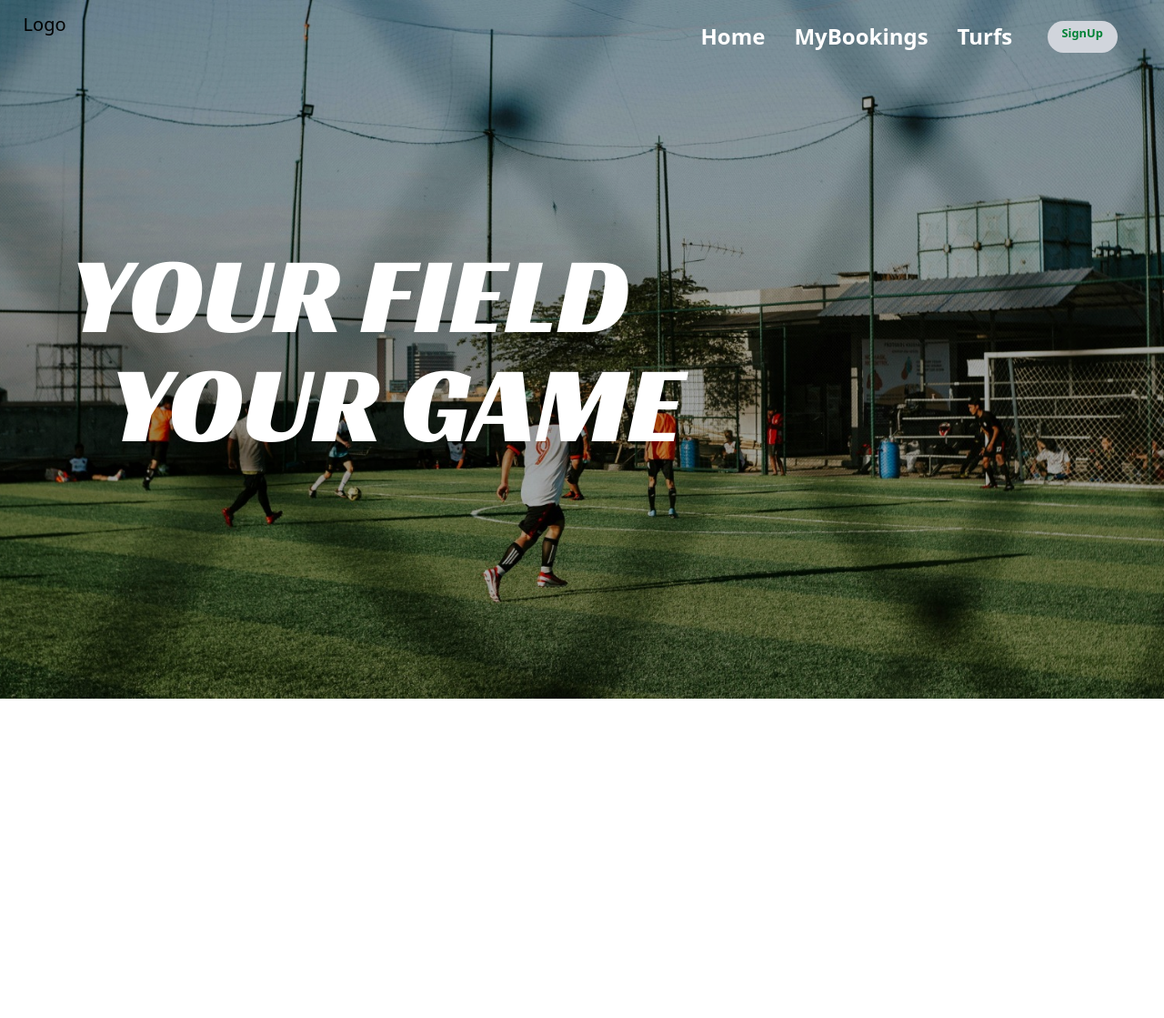
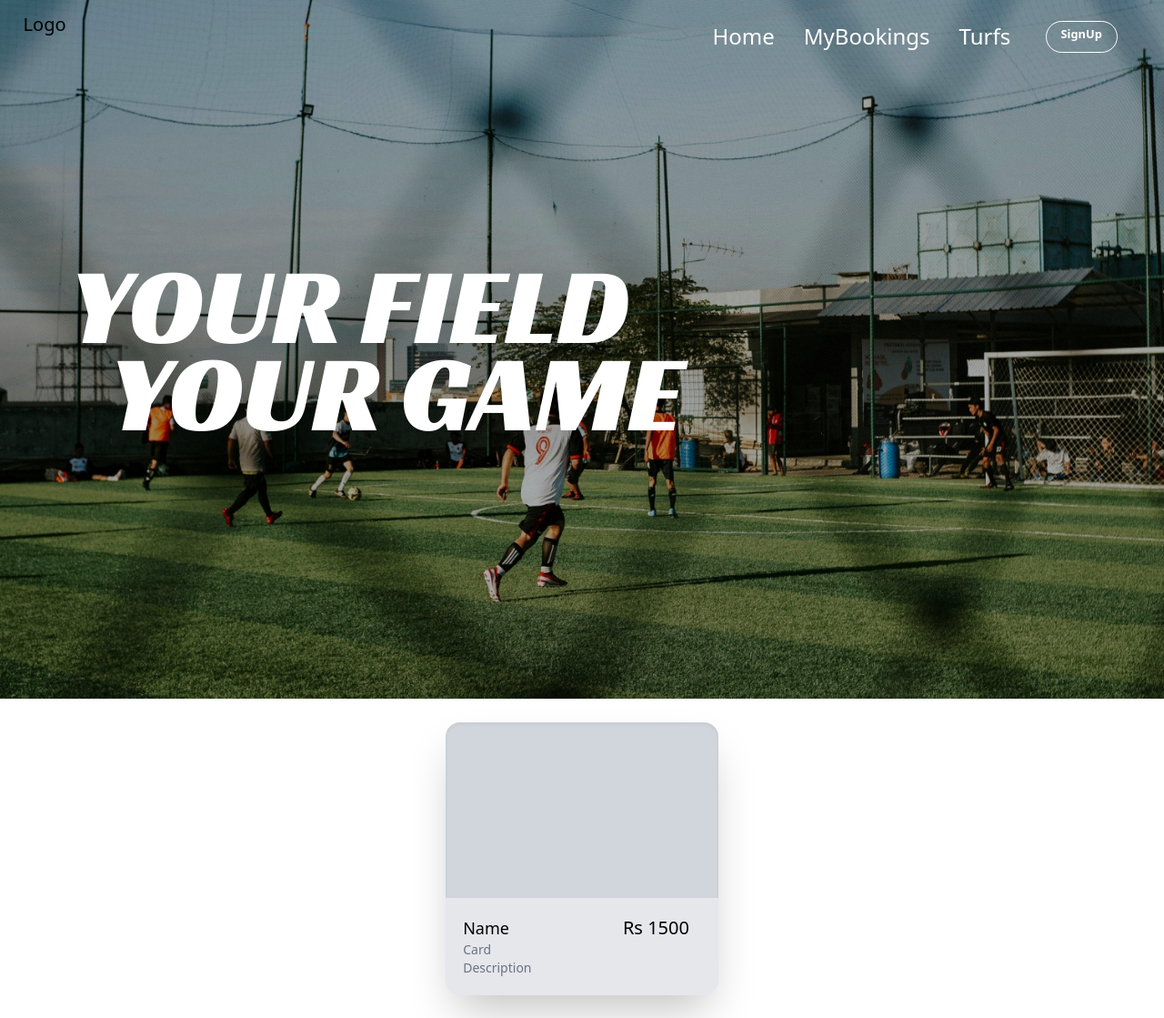
Before and after one commit to dksnt15/Footem-Webapp, a React (Vite) app in the folder footem-app/: page / in a window 1280 px wide. Shown: the whole page at 91% size. Before the commit the page ends 800 px from the top, so only its background shows below. Built offline with nearby package versions, Linux system fonts and the light colour scheme; a web font is replaced by a local one.

Commit message:
created the card layout

```diff
--- /dev/null
+++ b/footem-app/src/Components/Card.jsx
@@ -0,0 +1,23 @@
+import React from "react";
+
+const Card = () => {
+  return (
+    <div className="w-full flex justify-center items-center flex-wrap">
+      <div className=" w-[90%] m-[2vmax] flex flex-col bg-gray-200 justify-content items-center sm:w-[300px] h-[300px] shadow-2xl rounded-2xl">
+        <div className="w-full h-[65%] bg-gray-300 rounded-t-2xl shadow-inner ">
+          <img src="" alt="" />
+        </div>
+        <div className=" p-[1.5vmax]  flex justify-center gap-[5vmax] w-full">
+          <div className="w-1/2">
+            <h2 className=" text-lg">Name</h2>
+            <p className="text-sm text-gray-500">Card Description</p>
+          </div>
+
+          <h1 className="w-1/2 text-center text-xl">Rs 1500</h1>
+        </div>
+      </div>
+    </div>
+  );
+};
+
+export default Card;
--- a/footem-app/src/Components/Navbar.jsx
+++ b/footem-app/src/Components/Navbar.jsx
@@ -10,8 +10,8 @@ const Navbar = () => {
           </div>
           <div className="flex  justify-end  md:px-[2vmax]  py-[1.5vmax] gap-[1vw]  mx-[2vw] my-1">
 
-            <ul className=" flex justify-content items-center text-white text-[2vmax]  lg:text-2xl font-semibold rounded-full px-[1vmax] space-x-[4vw] lg:space-x-[0.5vmax]">
-              <li className=" hover:bg-black/5 hover:backdrop-blur-sm md:px-[1vmax] py-[0.1vmax] rounded-full transition duration-300">
+            <ul className=" flex justify-content items-center text-white text-[2vmax]  lg:text-2xl  rounded-full px-[1vmax] space-x-[4vw] lg:space-x-[0.5vmax]">
+              <li className=" hover:bg-black/5 hover:backdrop-blur-sm md:px-[1vmax] py-[0.1vmax]  rounded-full transition duration-300">
                 <Link to="/">Home</Link>
               </li>
               <li className="hover:bg-black/5 hover:backdrop-blur-sm md:px-[1vmax] py-[0.1vmax] rounded-full transition duration-300">
@@ -21,7 +21,7 @@ const Navbar = () => {
                 <Link to="/Turfs">Turfs</Link>
               </li>
             </ul>
-            <div className="bg-gray-300  text-[0.8em] lg:text-[1vmax] font-semibold text-green-700 px-4 py-1 rounded-full cursor-pointer">
+            <div className=" border-1 text-[0.8em] lg:text-[1vmax] font-semibold text-white hover:text-green-500 px-4 py-1 rounded-full cursor-pointer">
               <Link to="/signup">SignUp</Link>
             </div>
           </div>
--- a/footem-app/src/Pages/Home.jsx
+++ b/footem-app/src/Pages/Home.jsx
@@ -1,4 +1,5 @@
 import HeroImg from "../assets/Heroimg.jpg";
+import Card from "../Components/Card";
 const Home = () => {
   return (
     <div className="h-screen w-screen">
@@ -7,10 +8,11 @@ const Home = () => {
         <div className="absolute inset-0 bg-black/20 w-full h-full"></div>
         <div className="w-full lg:w-[60%] px-[8vmax] lg:px-0 py-[8vmax] h-full flex flex-col justify-center items-center text-white leading-none drop-shadow-2xl"
         style={{ fontFamily: 'Racing Sans One'}}>
-          <h1 className="text-[12vmax] md:text-[120px]">YOUR FIELD</h1>
-          <h2 className=" pl-[8vmax] text-[12vmax] md:text-[120px]">YOUR GAME</h2>
+          <h1 className="text-[12vmax] md:text-[120px] sm:leading-[12vmin]">YOUR FIELD</h1>
+          <h2 className=" pl-[8vmax] text-[12vmax] md:text-[120px] sm:leading-[12vmin]">YOUR GAME</h2>
         </div>
       </div>
+      <Card/>
     </div>
   );
 };
```
